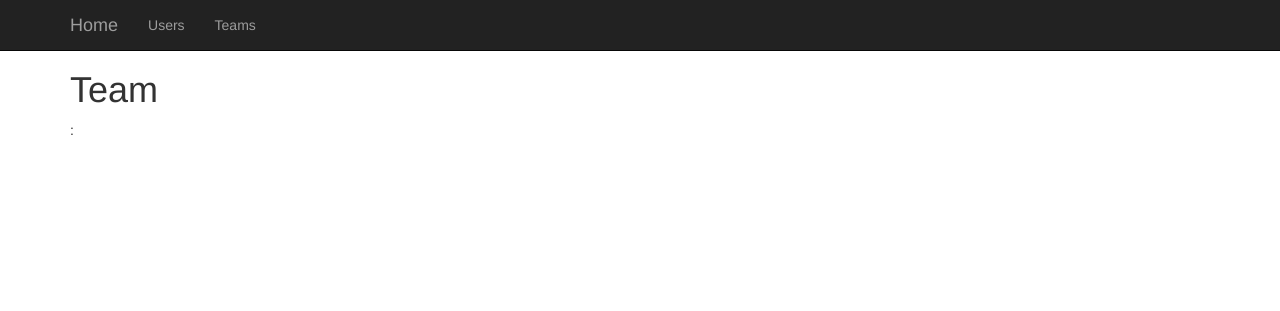
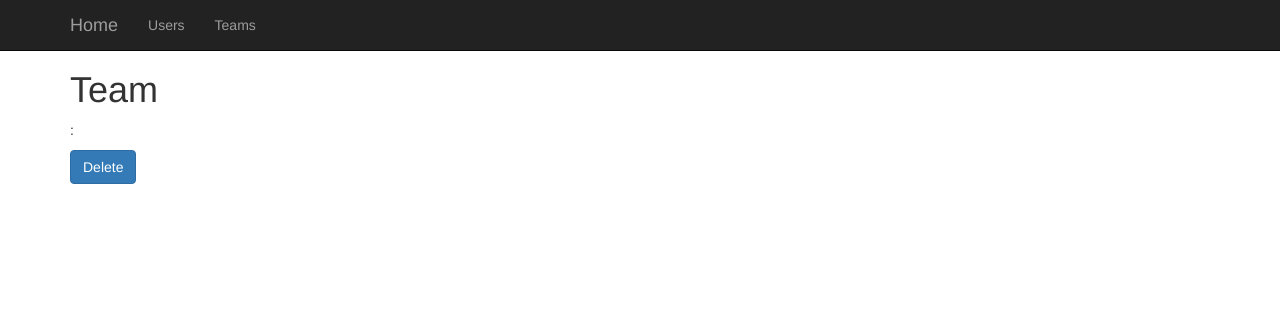
Before and after one commit to CodingForProduct/demo-app-flask, a Flask app: page /teams/1 in a window 1280 px wide. Shown: the top 311 px of the page. Run offline with Flask 2, Linux system fonts and the light colour scheme; data that the repository does not hold is empty; some libraries are stand-ins or nearby versions.

Commit message:
26. delete one team

```diff
--- a/routes.py
+++ b/routes.py
@@ -56,3 +56,10 @@
 def show_team(team_id):
     target_team = Team.query.filter_by(id=team_id).first()
     return render_template('team.html', team=target_team)
+
+@app.route("/teams/<int:team_id>/delete", methods=['POST'])
+def delete_team(team_id):
+    team = Team.query.filter_by(id=team_id).first()
+    db.session.delete(team)
+    db.session.commit()
+    return redirect(url_for('teams'))
--- a/templates/team.html
+++ b/templates/team.html
@@ -5,4 +5,8 @@
 
 <p>{{team.name}}: {{team.id}}</p>
 
+<form action="/teams/{{team.id}}/delete" method="post">
+  <input type="submit" value="Delete" class="btn btn-primary">
+</form>
+
 {% endblock %}
```
